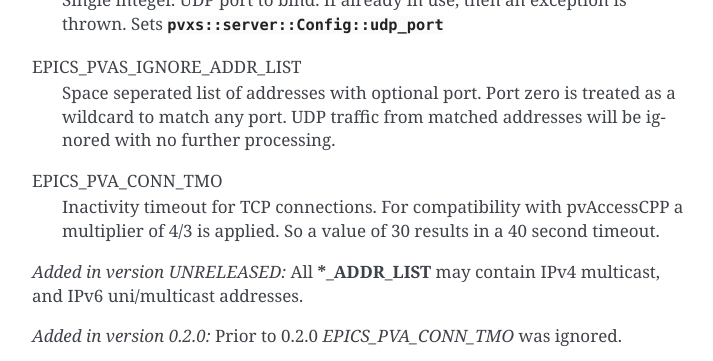
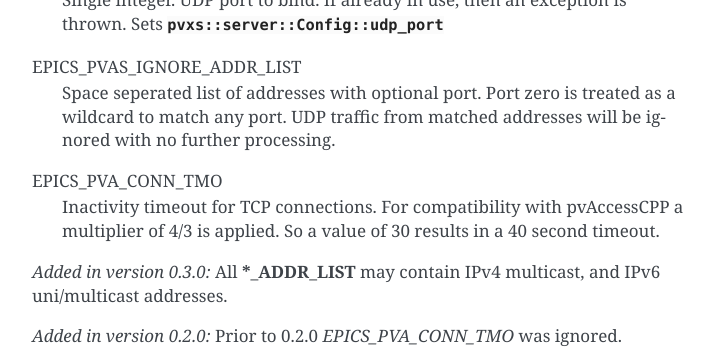
Before and after one commit to epics-base/pvxs, a Sphinx documentation site: the page built from documentation/server.rst, in a window 1280 px wide and 900 px high, scrolled down 1299 px, cut to the strip 0-361 px from the top of the window. Shown: the whole strip, without its empty margins (388-1101 px from the left). Built offline with Sphinx 7.4.7, drawn with Linux system fonts in a browser that asks for light colours; pages that are not in the unit, such as notebooks, are missing from menus.

Commit message:
forgot UNRELEASED

```diff
--- a/documentation/client.rst
+++ b/documentation/client.rst
@@ -35,7 +35,7 @@ EPICS_PVA_CONN_TMO
     a multiplier of 4/3 is applied.  So a value of 30 results in a 40 second timeout.
     Prior to 0.2.0 this variable was ignored.
 
-.. versionadded:: UNRELEASED
+.. versionadded:: 0.3.0
    **EPICS_PVA_ADDR_LIST** may contain IPv4 multicast, and IPv6 uni/multicast addresses.
 
 .. versionadded:: 0.2.0
--- a/documentation/server.rst
+++ b/documentation/server.rst
@@ -80,7 +80,7 @@ EPICS_PVA_CONN_TMO
     Inactivity timeout for TCP connections.  For compatibility with pvAccessCPP
     a multiplier of 4/3 is applied.  So a value of 30 results in a 40 second timeout.
 
-.. versionadded:: UNRELEASED
+.. versionadded:: 0.3.0
    All ***_ADDR_LIST** may contain IPv4 multicast, and IPv6 uni/multicast addresses.
 
 .. versionadded:: 0.2.0
```
Also changed, not shown: 2 other files.
